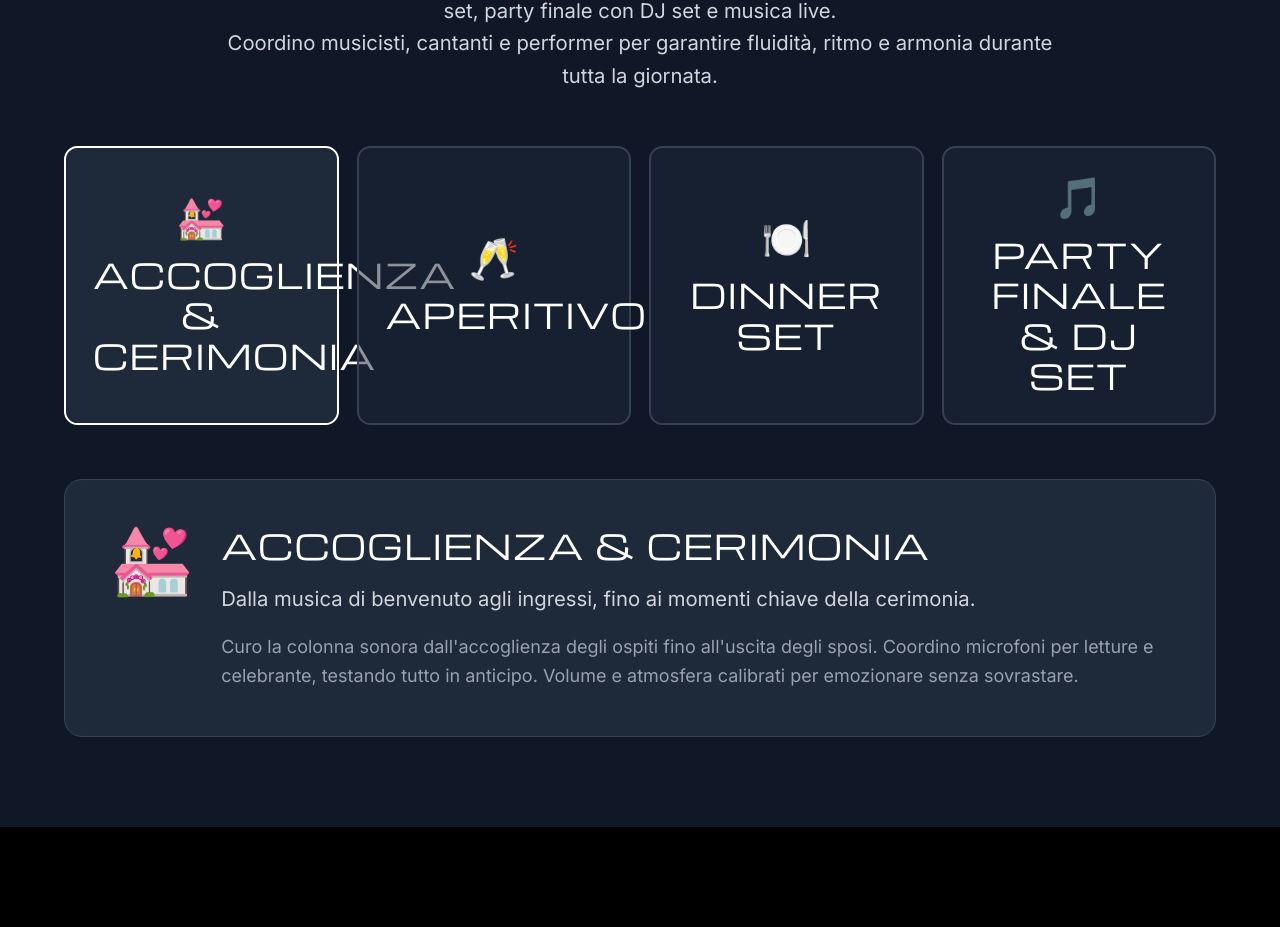
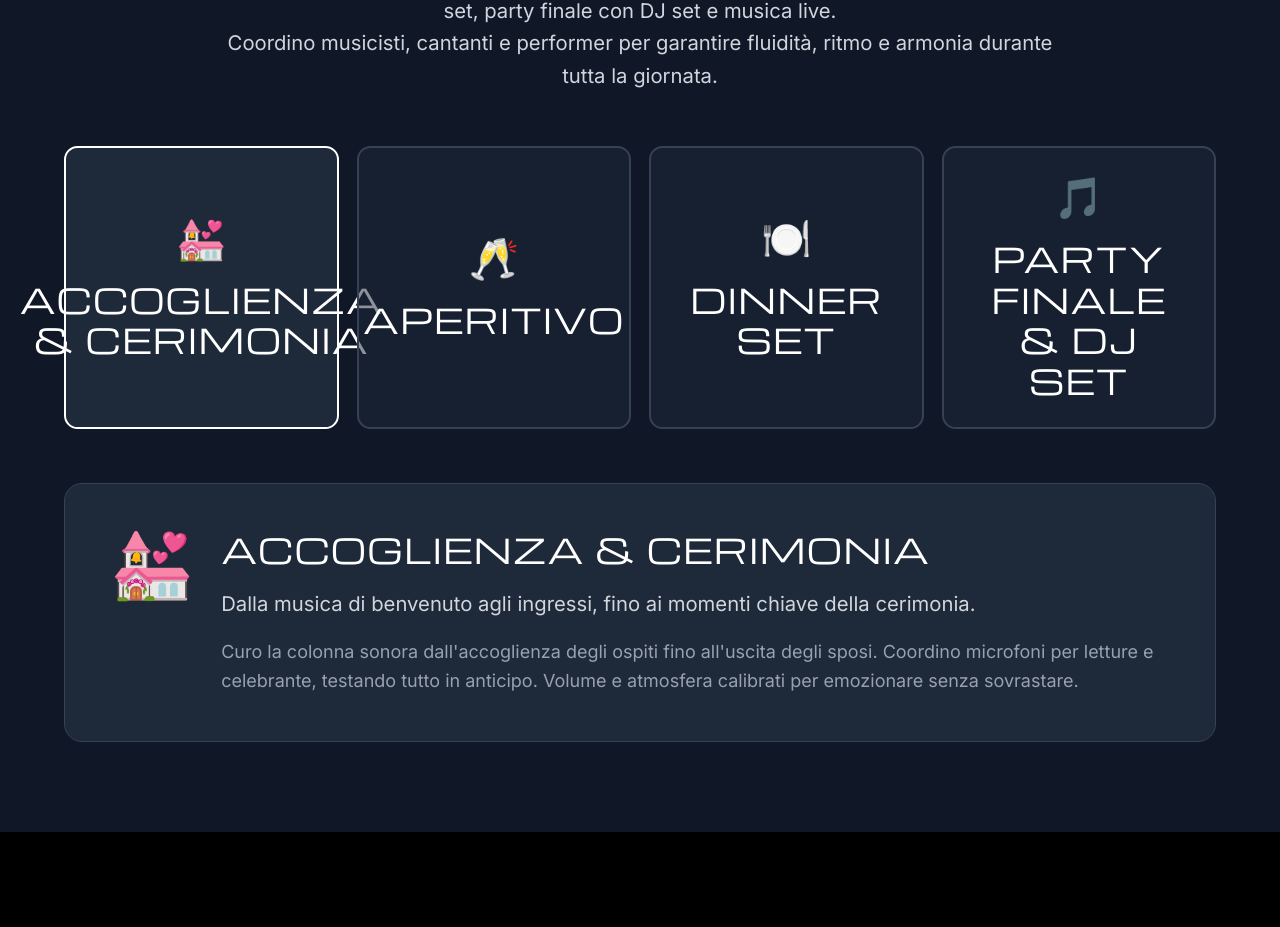
Before and after one commit to mommydjsalmani-cloud/mommy-marketing, a Next.js app: page /matrimoni in a window 1280 px wide. Shown: the part 1069-1996 px from the top of the page. Built offline with nearby package versions, Linux system fonts and the light colour scheme.

Commit message:
Fix sovrapposizione testo nelle card fasi matrimonio - maggior spacing e min-height

```diff
--- a/app/matrimoni/page.tsx
+++ b/app/matrimoni/page.tsx
@@ -86,14 +86,14 @@ export default function Matrimoni() {
               <button
                 key={phase.id}
                 onClick={() => setActivePhase(phase.id)}
-                className={`p-4 md:p-6 rounded-xl border-2 transition-all text-center ${
+                className={`p-5 md:p-6 rounded-xl border-2 transition-all text-center min-h-[120px] md:min-h-[140px] flex flex-col items-center justify-center ${
                   activePhase === phase.id
                     ? 'border-accent bg-gray-800 text-white'
                     : 'border-gray-700 bg-gray-800/50 text-gray-400 hover:border-gray-600'
                 }`}
               >
-                <div className="text-3xl md:text-4xl mb-2 md:mb-3">{phase.icon}</div>
-                <h3 className="font-display text-xs md:text-sm font-semibold leading-tight">{phase.title}</h3>
+                <div className="text-3xl md:text-4xl mb-3 md:mb-4">{phase.icon}</div>
+                <h3 className="font-display text-[10px] md:text-sm font-semibold leading-tight px-1">{phase.title}</h3>
               </button>
             ))}
           </div>
```
